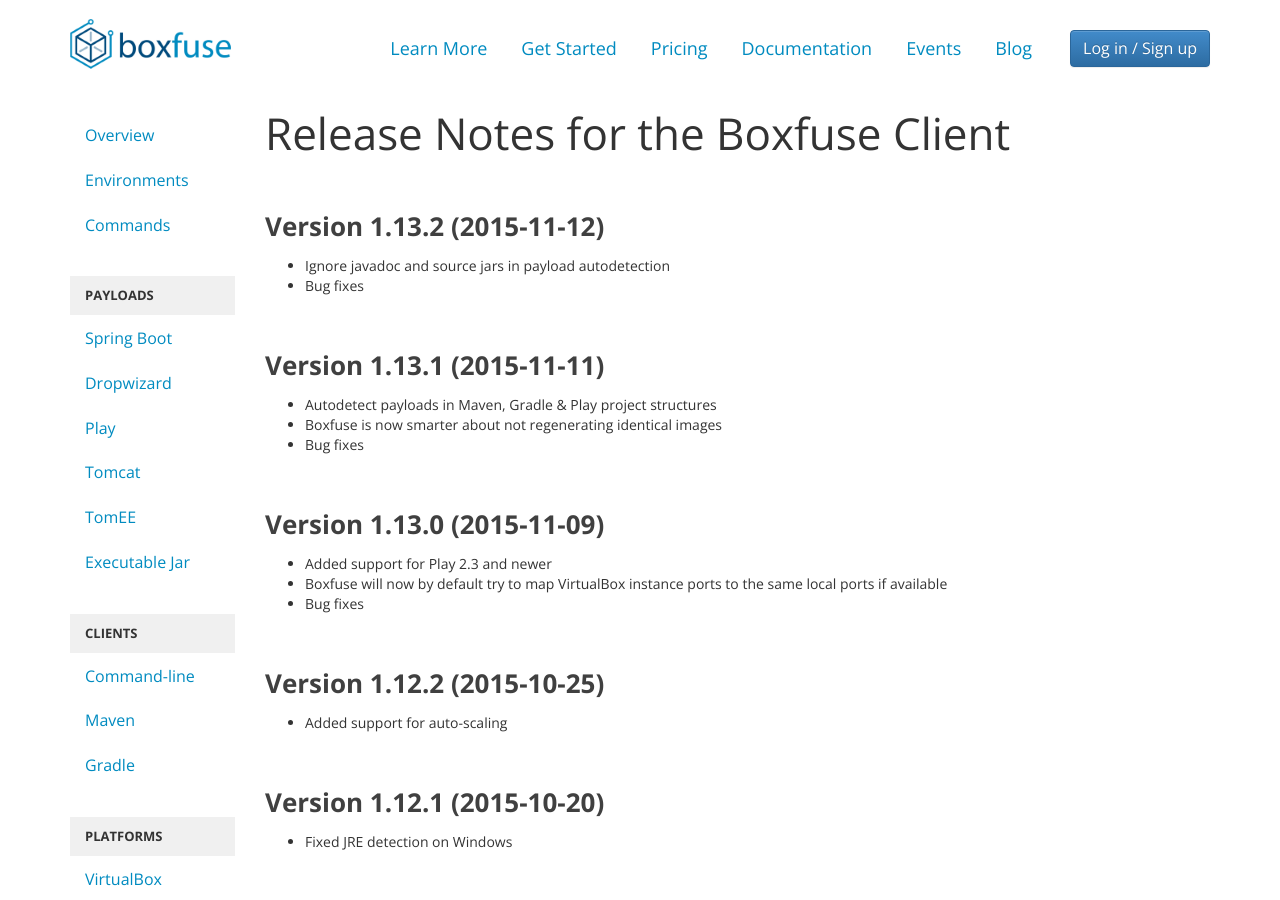
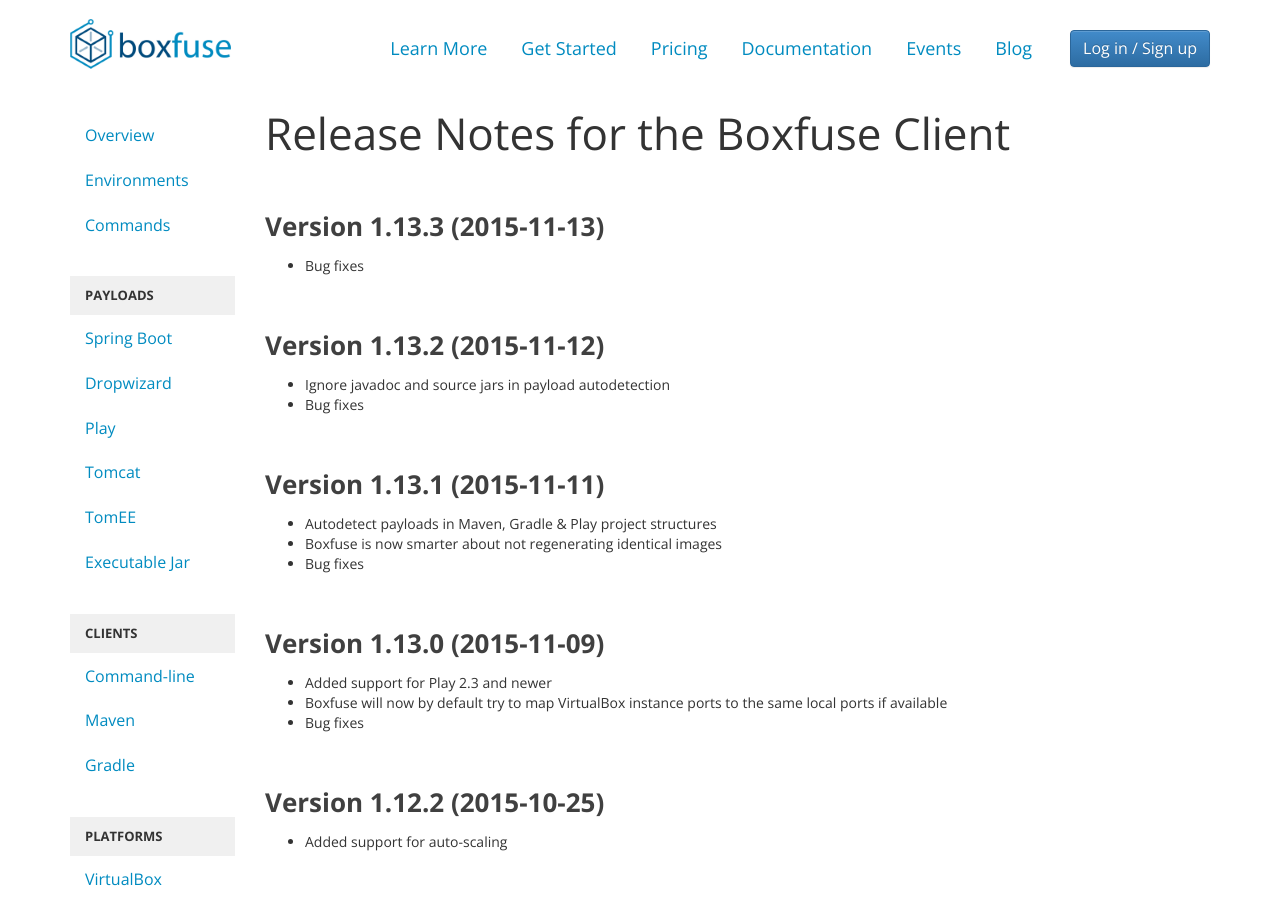
Before and after one commit to flyway/boxfuse.com, a Jekyll site: the page built from docs/releasenotes.html, in a window 1280 px wide and 900 px high. Built offline with Jekyll 4.4.1, drawn with Linux system fonts in a browser that asks for light colours.

Commit message:
Updated for 1.13.3

```diff
--- a/_config.yml
+++ b/_config.yml
@@ -1,3 +1,3 @@
 safe: true
 exclude: [.gitattributes, .gitignore, boxfuse.com.iml, README.md, CNAME]
-boxfuseVersion: 1.13.2.782
+boxfuseVersion: 1.13.3.785
--- a/docs/releasenotes.html
+++ b/docs/releasenotes.html
@@ -4,6 +4,12 @@ menu: releasenotes
 subtitle: 'Release Notes for the Boxfuse Client'
 ---
 <div id="faq">
+    <h2>Version 1.13.3 (2015-11-13)</h2>
+
+    <ul>
+        <li>Bug fixes</li>
+    </ul>
+
     <h2>Version 1.13.2 (2015-11-12)</h2>
 
     <ul>
```
